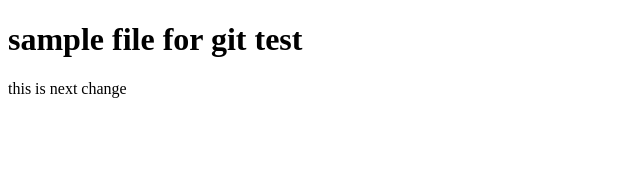
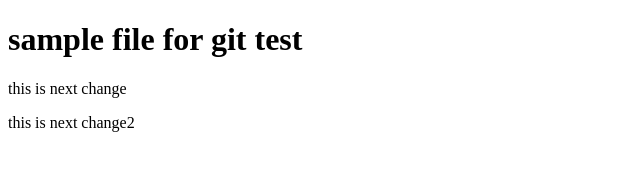
Before and after one commit to SathishRavi/GITtest, a plain HTML site: page index.html in a window 1280 px wide. Shown: the whole page, without its empty margins (0-640 px from the left). Drawn offline with Linux system fonts and the light colour scheme.

Commit message:
added one more p tag

```diff
--- a/index.html
+++ b/index.html
@@ -8,5 +8,6 @@
 <body>
     <h1>sample file for git test</h1>
     <p>this is next change</p>
+    <p>this is next change2</p>
 </body>
 </html>
```
